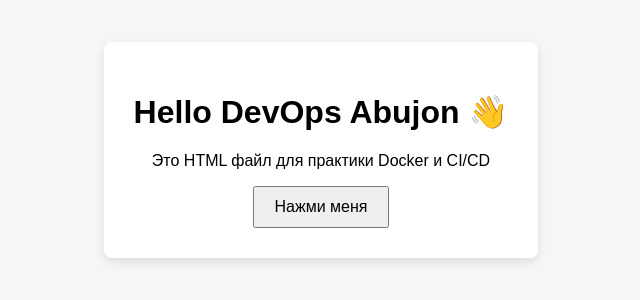
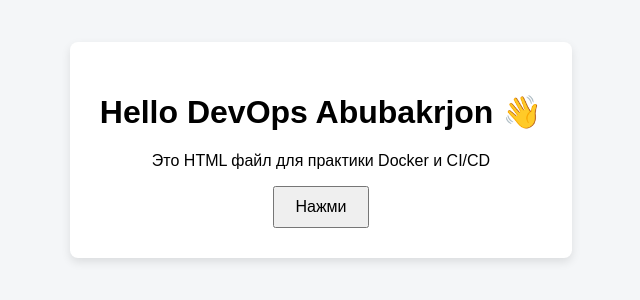
Before and after one commit to ssharipovidris-sketch/new_webapp, a plain HTML site: page index.html in a window 1280 px wide. Shown: the part 258-558 px from the top of the page, without its empty margins (319-959 px from the left). Drawn offline with Linux system fonts and the light colour scheme.

Commit message:
change index

```diff
--- a/index.html
+++ b/index.html
@@ -29,9 +29,9 @@
 <body>
 
   <div class="box">
-    <h1>Hello DevOps Abujon 👋</h1>
+    <h1>Hello DevOps Abubakrjon 👋</h1>
     <p>Это HTML файл для практики Docker и CI/CD</p>
-    <button onclick="sayHello()">Нажми меня</button>
+    <button onclick="sayHello()">Нажми</button>
   </div>
 
   <script>
```
